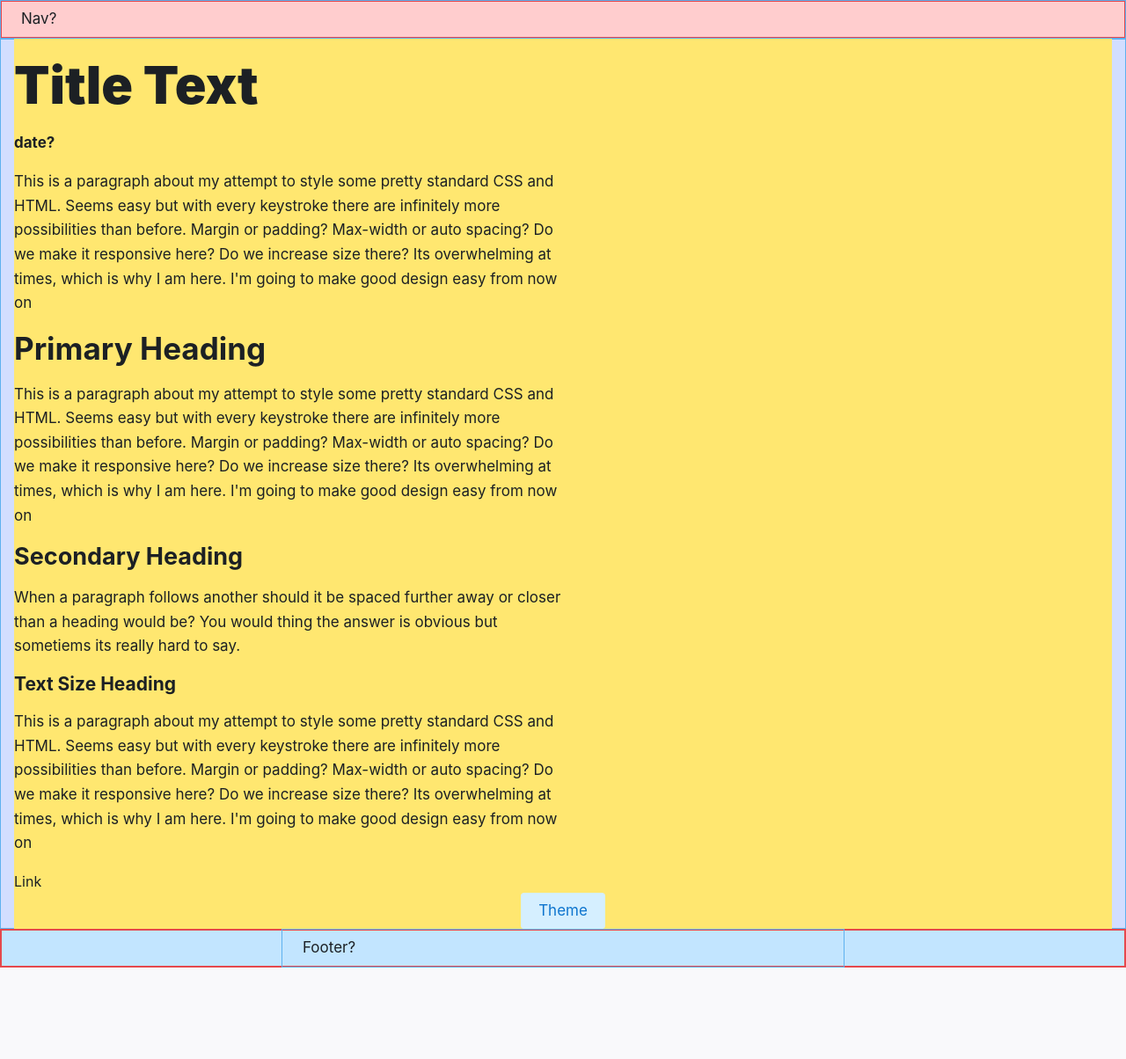
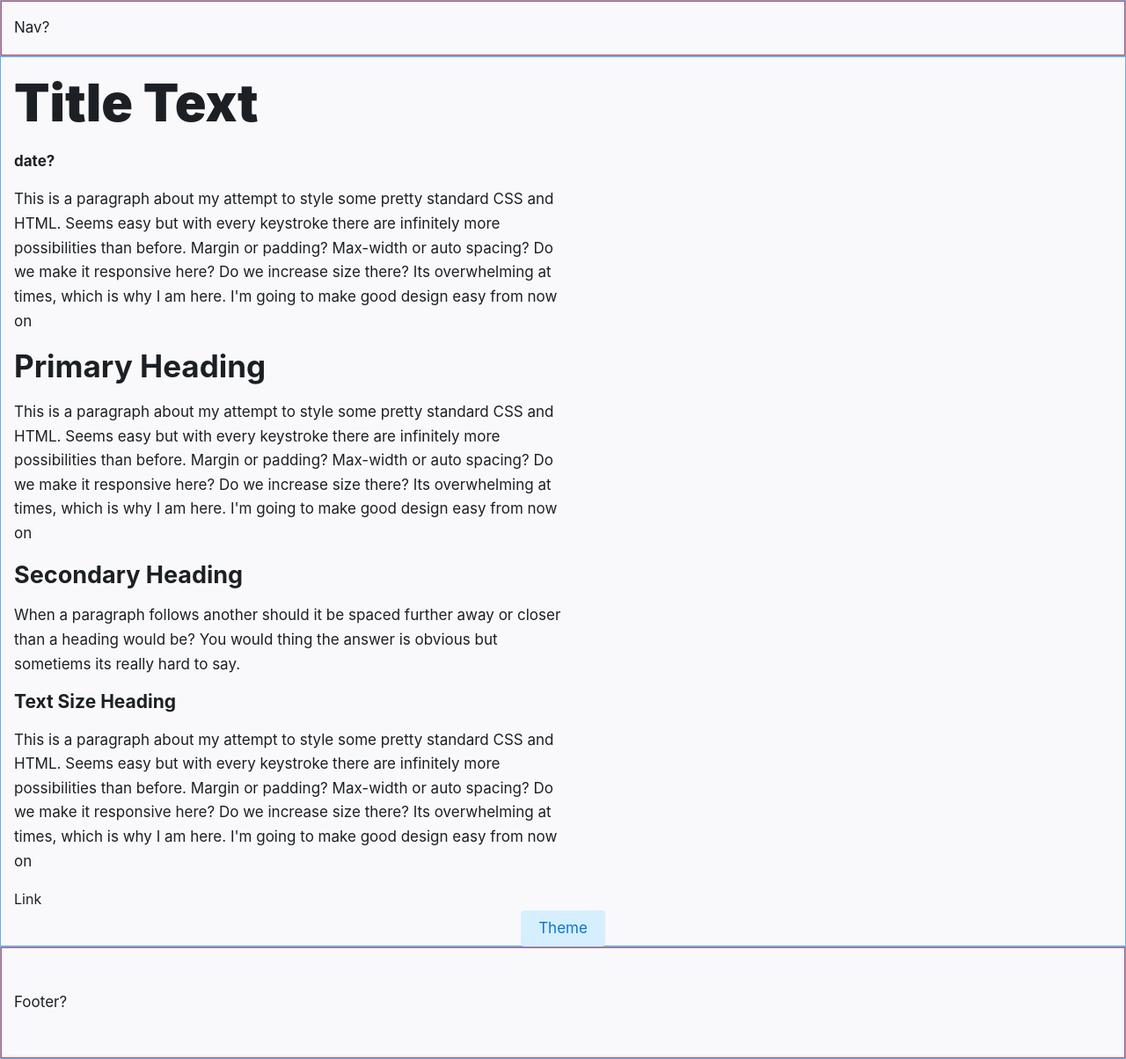
Before and after one commit to nrsimonelli/neon-sheep, a React (Vite) app: page / in a window 1280 px wide. Shown: the whole page at 88% size. Before the commit the page ends 1100 px from the top, so only its background shows below. Built offline with nearby package versions, Linux system fonts and the light colour scheme.

Commit message:
removed training lines

```diff
--- a/src/layouts/Layouts.tsx
+++ b/src/layouts/Layouts.tsx
@@ -7,15 +7,27 @@ import { Text } from '../components/Text';
 export const GlobalLayout = () => {
   return (
     <Flex direction={'column'} css={{ minHeight: '$vh' }}>
-      <Box visible css={{ bg: '$colors$red5' }}>
-        <Container variant={'responsive'} visible>
-          <Text css={{ p: '$2' }}>Nav?</Text>
+      <Box>
+        <Container variant={'responsive'} css={{ height: '$6' }}>
+          <Flex
+            justify={'start'}
+            align={'center'}
+            css={{ height: '$full' }}
+          >
+            <Text>Nav?</Text>
+          </Flex>
         </Container>
       </Box>
       <Outlet />
-      <Box visible css={{ bg: '$colors$blue5' }}>
-        <Container variant={'1'} visible>
-          <Text css={{ p: '$2' }}>Footer?</Text>
+      <Box>
+        <Container variant={'responsive'} css={{ height: '$7' }}>
+          <Flex
+            justify={'start'}
+            align={'center'}
+            css={{ height: '$full' }}
+          >
+            <Text>Footer?</Text>
+          </Flex>
         </Container>
       </Box>
     </Flex>
--- a/src/pages/Hero/Hero.tsx
+++ b/src/pages/Hero/Hero.tsx
@@ -6,13 +6,13 @@ import { ThemeToggle } from '../../components/ThemeToggle';
 
 const Hero = () => {
   return (
-    <Flex css={{ flex: 1, bg: '$indigo5' }}>
-      <Container variant={'responsive'} visible>
+    <Flex css={{ flex: 1 }}>
+      <Container variant={'responsive'}>
         <Flex
           direction={'column'}
           justify={'start'}
           align={'start'}
-          css={{ bg: '$yellow5', height: '100%' }}
+          css={{ height: '$full' }}
         >
           <Box visible={false} variant={'1'}>
             <Text my={'3'} variant={'title'}>
```
